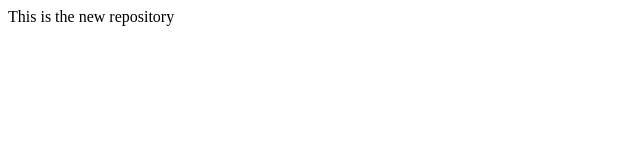
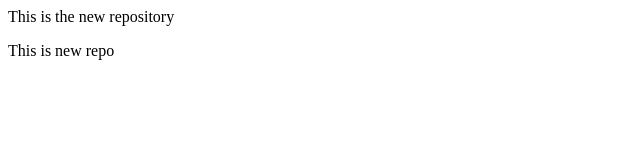
Before and after one commit to Hashmat009/localRepo, a plain HTML site: page index.html in a window 1280 px wide. Shown: the full height of the page, 0-640 px from the left. Drawn offline with Linux system fonts and the light colour scheme.

Commit message:
changeson index file

```diff
--- a/index.html
+++ b/index.html
@@ -1 +1,2 @@
 <P>This is the new repository</P>
+<P>This is new repo</P>
```
